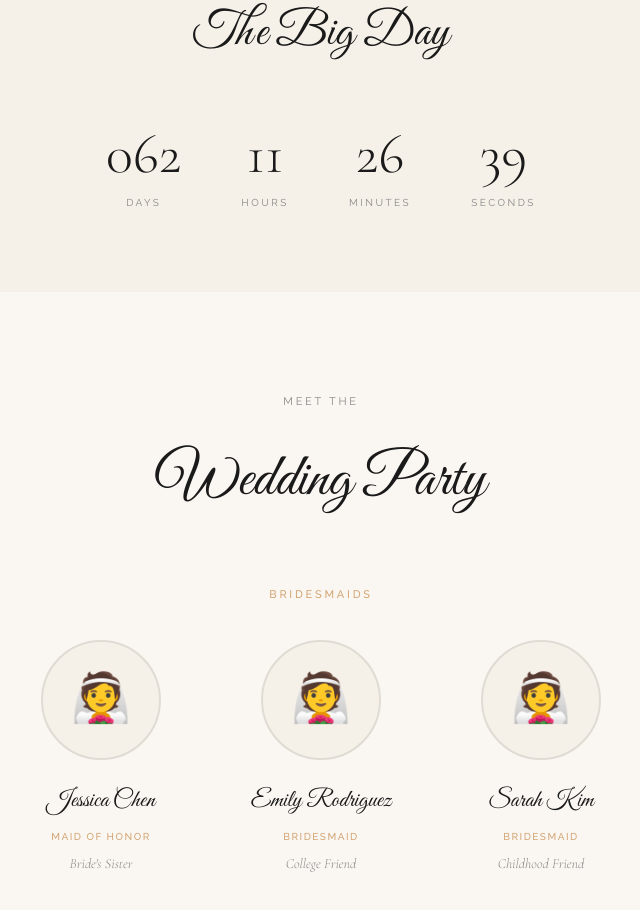
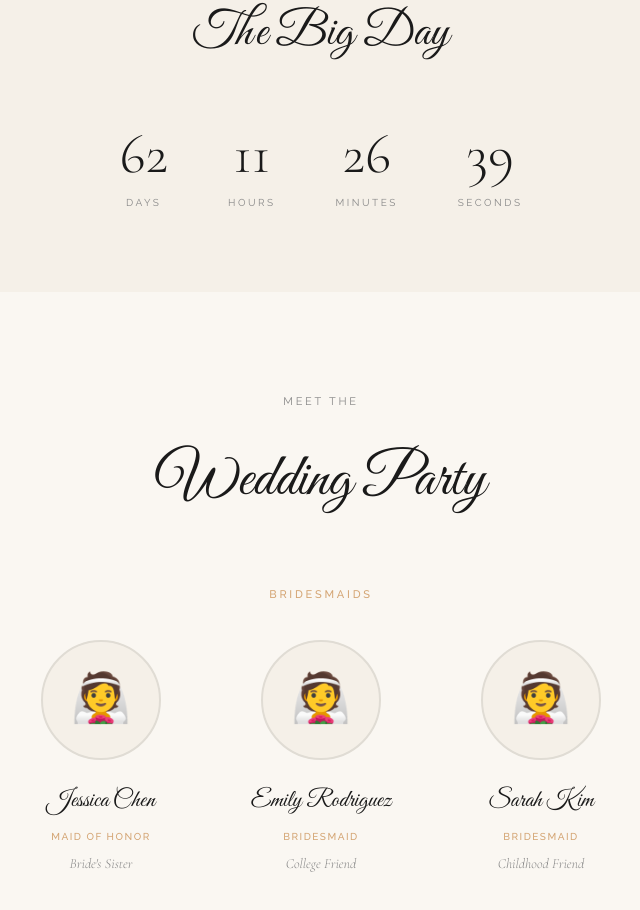
Before and after one commit to FidHackU/WeddingApp, a React (Vite) app in the folder WeddingReact/: page / in a window 1280 px wide. Shown: the part 1100-2010 px from the top of the page, without its empty margins (319-959 px from the left). Built offline with nearby package versions, Linux system fonts and the light colour scheme.

Commit message:
Update Big Day display to 2 digits and update lockfile

```diff
--- a/WeddingReact/src/pages/Home.tsx
+++ b/WeddingReact/src/pages/Home.tsx
@@ -56,7 +56,7 @@ export function Home() {
                 <h2 className="countdown-title">The Big Day</h2>
                 <div className="countdown-grid">
                     <div className="countdown-item">
-                        <div className="countdown-number">{String(countdown.days).padStart(3, '0')}</div>
+                        <div className="countdown-number">{String(countdown.days).padStart(2, '0')}</div>
                         <div className="countdown-label">Days</div>
                     </div>
                     <div className="countdown-item">
```
Also changed, not shown: 1 other file (tests, documents, lock files or other folders).
